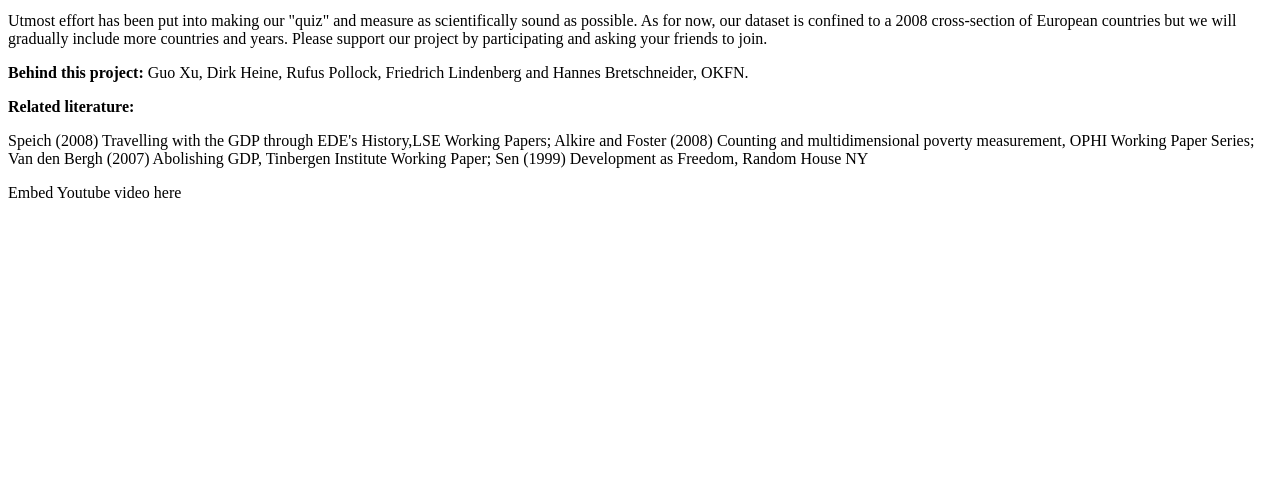
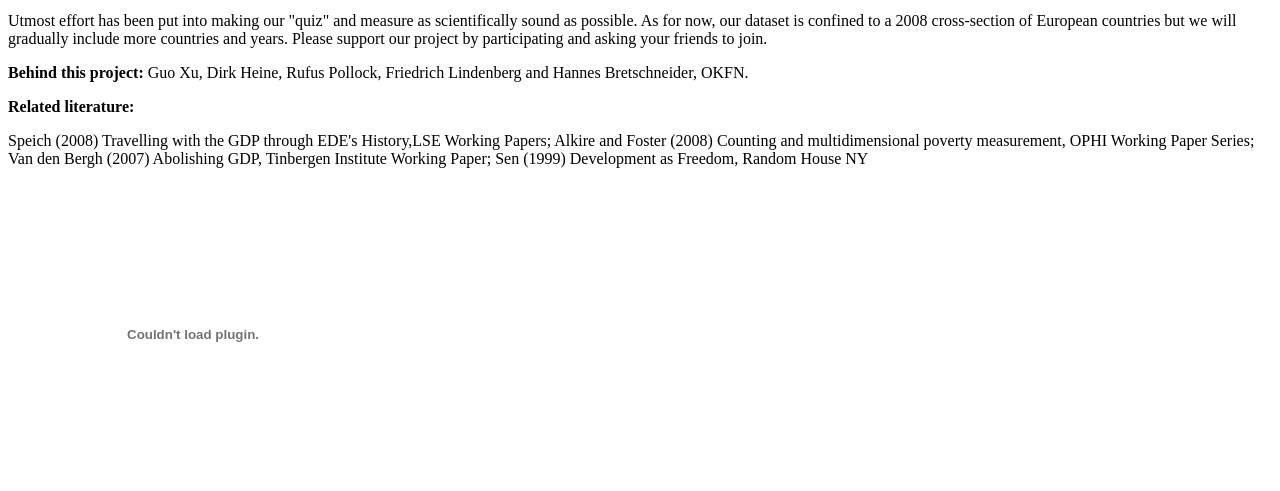
Before and after one commit to rufuspollock-okfn/yourtopia, a Flask app: template openhdi/templates/about.html in a window 1280 px wide. Shown: the part 310-801 px from the top of the page. Before the commit the page ends 508 px from the top, so only its background shows below. Run offline with Flask 2, Linux system fonts and the light colour scheme; the template is opened without the code that fills it, so the values that code supplies are empty; parts of the project's set-up code (start-up, migrations or seed data) failed here and were passed over.

Commit message:
icon push retry

```diff
--- a/openhdi/static/style.css
+++ b/openhdi/static/style.css
@@ -200,7 +200,7 @@ a.start_button {
   text-align: center;
   vertical-align: center;
   width: 40%;
-  height: 200px;
+  height: 350px;
   float: right;
   margin-bottom: 20px;
 }
--- a/openhdi/templates/about.html
+++ b/openhdi/templates/about.html
@@ -34,7 +34,10 @@ Related literature: </strong></p>
 Speich (2008) Travelling with the GDP through EDE's History,LSE Working Papers; Alkire and Foster (2008) Counting and multidimensional poverty measurement, OPHI Working Paper Series; Van den Bergh (2007) Abolishing GDP, Tinbergen Institute Working Paper; Sen (1999) Development as Freedom, Random House NY
       </div>
          <div class="box_right">
-        <p>Embed Youtube video here</p>
+         <br />
+         <div class="youtube_embed">
+        <object width="370" height="297"><param name="movie" value="http://www.youtube.com/v/UvCcr9OLnBA?fs=1&amp;hl=en_US&amp;rel=0"></param><param name="allowFullScreen" value="true"></param><param name="allowscriptaccess" value="always"></param><embed src="http://www.youtube.com/v/UvCcr9OLnBA?fs=1&amp;hl=en_US&amp;rel=0" type="application/x-shockwave-flash" allowscriptaccess="always" allowfullscreen="true" width="370" height="297"></embed></object>
+        </div>
       </div>
     </div>
   </div>
```
Also changed, not shown: openhdi/static/img/icons/economy.png (added), openhdi/static/img/icons/education.png (added), openhdi/static/img/icons/environ.png (added), openhdi/static/img/icons/governance.png (added), openhdi/static/img/icons/health.png (added), openhdi/static/img/icons/inequality.png (added), openhdi/static/img/icons/institutions.png (added), openhdi/static/img/icons/security.png (added), openhdi/static/img/icons/social_cap.png (added).
